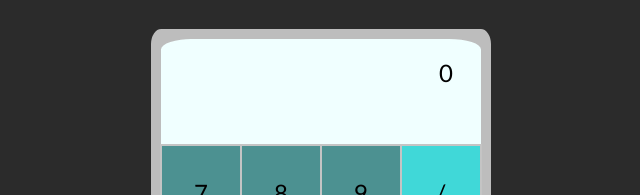
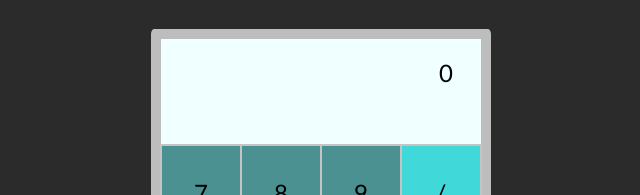
Before and after one commit to imranradzi/calculator, a plain HTML site: page index.html in a window 1280 px wide. Shown: the part 192-387 px from the top of the page, 319-959 px from the left. Drawn offline with Linux system fonts and the light colour scheme.

Commit message:
minor style changes

```diff
--- a/styles.css
+++ b/styles.css
@@ -20,7 +20,7 @@ h1 {
   background-color: rgb(189, 189, 189);
   border-style: solid;
   border-width: 10px;
-  border-radius: 3%;
+  border-radius: 1%;
   display: flex;
   flex-direction: column;
   flex-grow: 1;
@@ -32,7 +32,6 @@ h1 {
   background-color: azure;
   border-color: azure;
   border-style: solid;
-  border-radius: 10% 10% 0% 0%;
   height: 10vh;
   display: flex;
   flex-direction: column;
```
